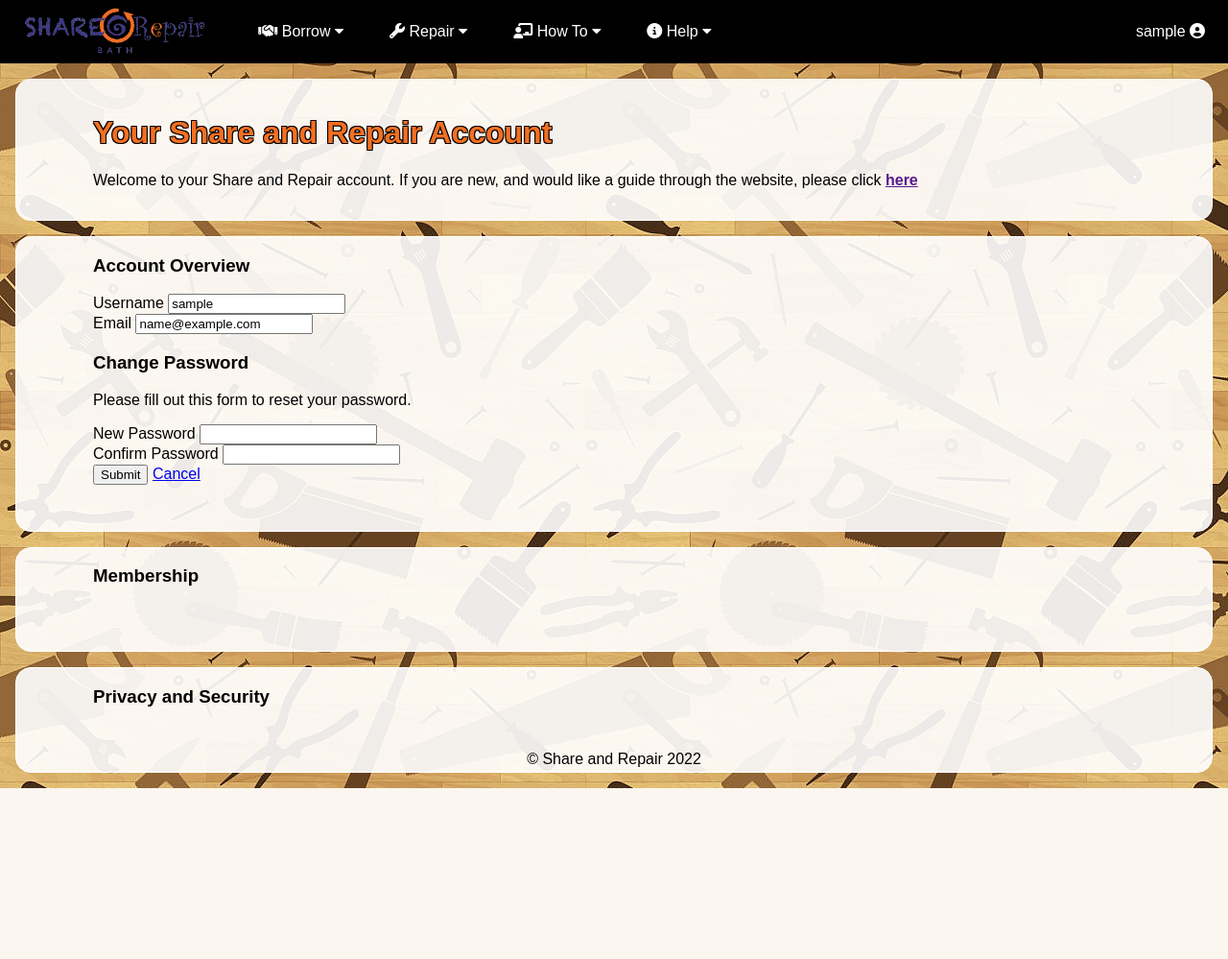
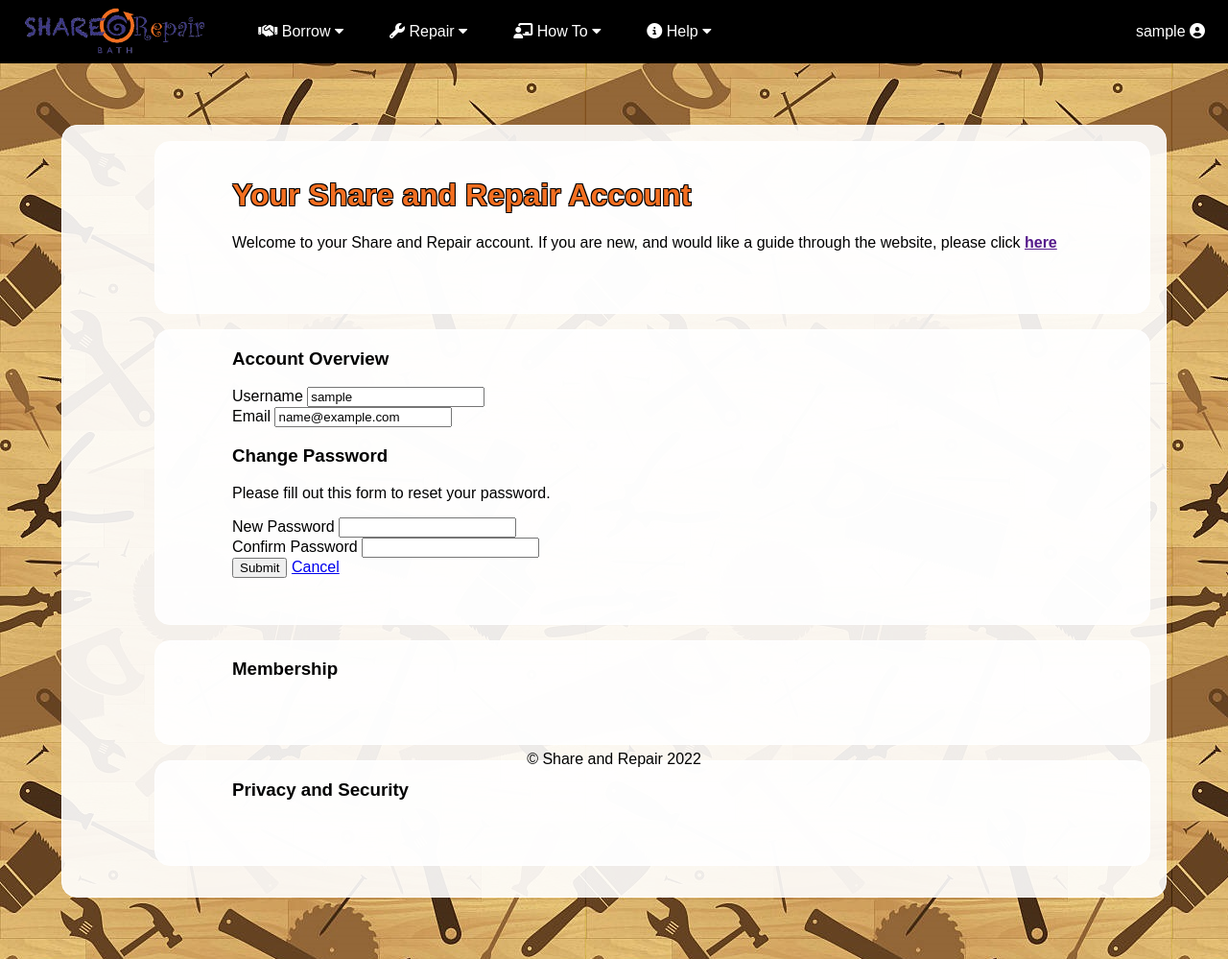
Before and after one commit to leannejwalker/SARSystem, a PHP site: page /account.php in a window 1280 px wide. Shown: the whole page at 96% size. Before the commit the page ends 821 px from the top, so only its background shows below. Run offline with PHP 8.4, Linux system fonts and the light colour scheme; the visitor is signed in with stand-in values (Sample User, id 1); some libraries are stand-ins or nearby versions.

Commit message:
Changes to margin

```diff
--- a/account.php
+++ b/account.php
@@ -79,9 +79,9 @@ if($_SERVER["REQUEST_METHOD"] == "POST"){
       <link rel="stylesheet" href="https://cdnjs.cloudflare.com/ajax/libs/font-awesome/4.7.0/css/font-awesome.min.css">
     </head>
   <style>
-    .main#header{
+    .main#together{
       border: 0.1em solid #ffffff;
-      margin: 1em;
+      margin: 4em;
       padding-left: 5em;
       padding-bottom: 1em;
       border-radius: 1em;
@@ -115,7 +115,8 @@ if($_SERVER["REQUEST_METHOD"] == "POST"){
   </style>
   <body>
     <?php include "header.php"?>
-    <div class="main" id="header">
+    <div class ="main" id="together">
+        <div class="main">
             <div>
                 <h1>Your Share and Repair Account</h1>
                 <p>Welcome to your Share and Repair account. If you are new, and would like a guide through the website, please click <a href=""><b>here</b></a></p>
```
Lines whose indentation alone changed are shown as unchanged.
